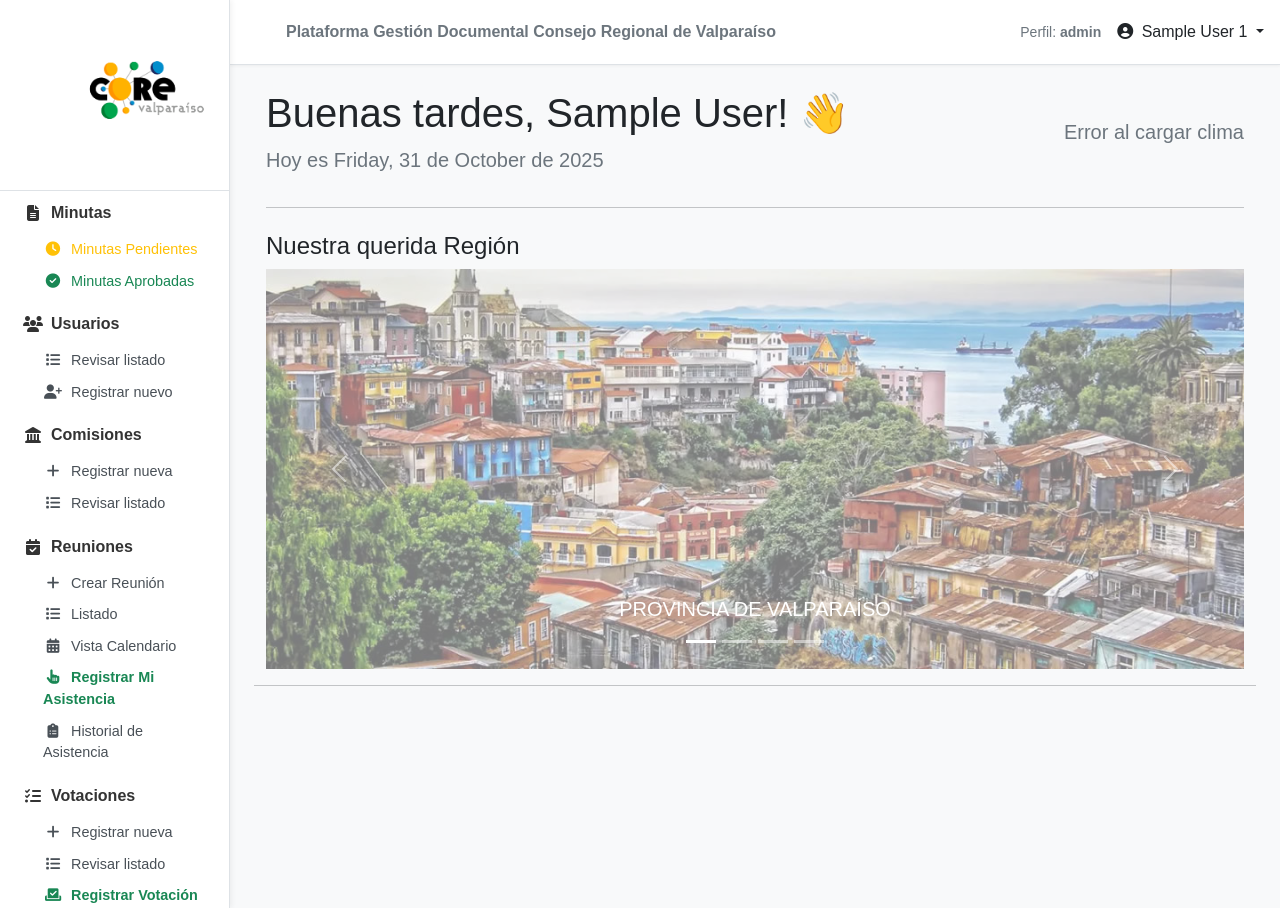
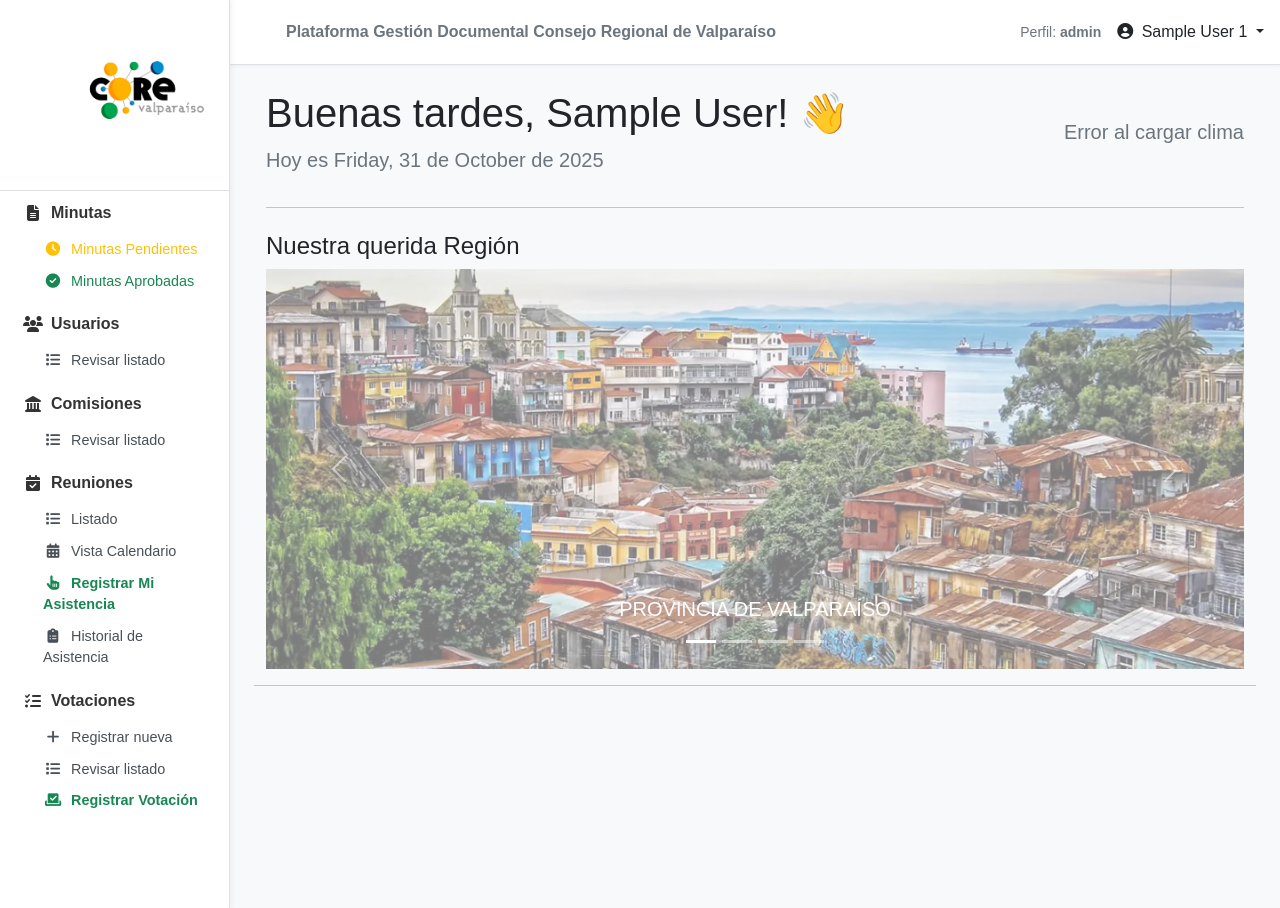
Before and after one commit to JoorgeS/COREGEDOC, a PHP site: page /corevota/views/pages/menu.php in a window 1280 px wide. Run offline with PHP 8.4, Linux system fonts and the light colour scheme; the visitor is signed in with stand-in values (Sample User, id 1).

Commit message:
se corrige la redundancia de la creacion de usuario, comision y reunion del sidebar. los botones estan incluidos en la gestion de cada item

```diff
--- a/views/pages/menu.php
+++ b/views/pages/menu.php
@@ -220,7 +220,8 @@
                         <div class="collapse show" id="usuarios-collapse">
                             <ul class="btn-toggle-nav list-unstyled fw-normal pb-1 small">
                                 <li><a href="menu.php?pagina=usuarios_listado" class="link-dark d-block rounded py-1"><i class="fas fa-list fa-fw me-2"></i>Revisar listado</a></li>
-                                <li><a href="menu.php?pagina=usuario_crear" class="link-dark d-block rounded py-1"><i class="fas fa-user-plus fa-fw me-2"></i>Registrar nuevo</a></li>
+                                <?php // <li><a href="menu.php?pagina=usuario_crear" class="link-dark d-block rounded py-1"><i class="fas fa-user-plus fa-fw me-2"></i>Registrar nuevo</a></li>
+                                ?>
                             </ul>
                         </div>
                     </li>
@@ -230,7 +231,8 @@
                         </button>
                         <div class="collapse show" id="comisiones-collapse">
                             <ul class="btn-toggle-nav list-unstyled fw-normal pb-1 small">
-                                <li><a href="menu.php?pagina=comision_crear" class="link-dark d-block rounded py-1"><i class="fas fa-plus fa-fw me-2"></i>Registrar nueva</a></li>
+                                <?php // <li><a href="menu.php?pagina=comision_crear" class="link-dark d-block rounded py-1"><i class="fas fa-plus fa-fw me-2"></i>Registrar nueva</a></li>
+                                ?>
                                 <li><a href="menu.php?pagina=comision_listado" class="link-dark d-block rounded py-1"><i class="fas fa-list fa-fw me-2"></i>Revisar listado</a></li>
                             </ul>
                         </div>
@@ -241,7 +243,8 @@
                         </button>
                         <div class="collapse show" id="reuniones-collapse">
                             <ul class="btn-toggle-nav list-unstyled fw-normal pb-1 small">
-                                <li><a href="menu.php?pagina=reunion_crear" class="link-dark d-block rounded py-1"><i class="fas fa-plus fa-fw me-2"></i>Crear Reunión</a></li>
+                                <?php // <li><a href="menu.php?pagina=reunion_crear" class="link-dark d-block rounded py-1"><i class="fas fa-plus fa-fw me-2"></i>Crear Reunión</a></li>
+                                ?>
                                 <li><a href="menu.php?pagina=reunion_listado" class="link-dark d-block rounded py-1"><i class="fas fa-list fa-fw me-2"></i>Listado</a></li>
                                 <li><a href="menu.php?pagina=reunion_calendario" class="link-dark d-block rounded py-1"><i class="fas fa-calendar-alt fa-fw me-2"></i>Vista Calendario</a></li>
                                 <li><a href="menu.php?pagina=reunion_autogestion_asistencia" class="link-success d-block rounded py-1 fw-bold"><i class="fas fa-hand-pointer fa-fw me-2"></i>Registrar Mi Asistencia</a></li>
@@ -280,7 +283,7 @@
                         <?php
                         // Nombre y Apellido del Usuario (sin cambios)
                         if (isset($_SESSION['pNombre']) && isset($_SESSION['aPaterno'])) {
-                            echo htmlspecialchars($_SESSION['pNombre'] . " " . $_SESSION['aPaterno']);
+                            echo htmlspecialchars($_SESSION['pNombre'] . " " . htmlspecialchars($_SESSION['aPaterno']));
                         } else {
                             echo "Usuario invitado";
                         }
@@ -837,13 +840,13 @@
                     <button type="button" class="btn-close btn-close-white" data-bs-dismiss="modal" aria-label="Close"></button>
                 </div>
                 <div class="modal-body" id="confirmacionModalMessage">
-                    </div>
+                </div>
                 <div class="modal-footer">
                     <button type="button" class="btn btn-primary" data-bs-dismiss="modal">Aceptar</button>
                 </div>
             </div>
         </div>
     </div>
-    </body>
+</body>
 
 </html>
```
Also changed, not shown: 18 other files.
